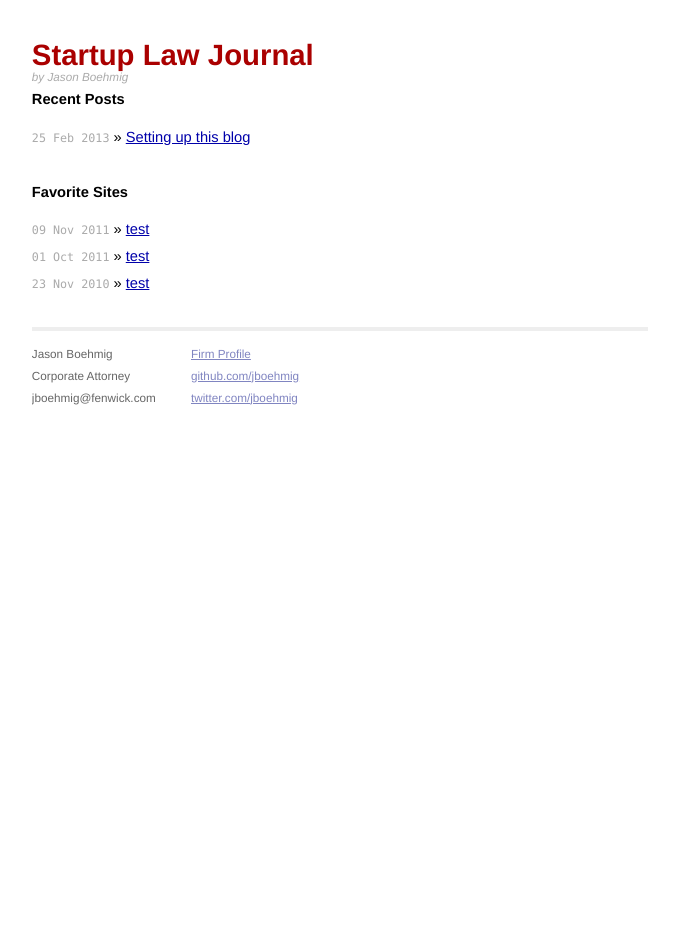
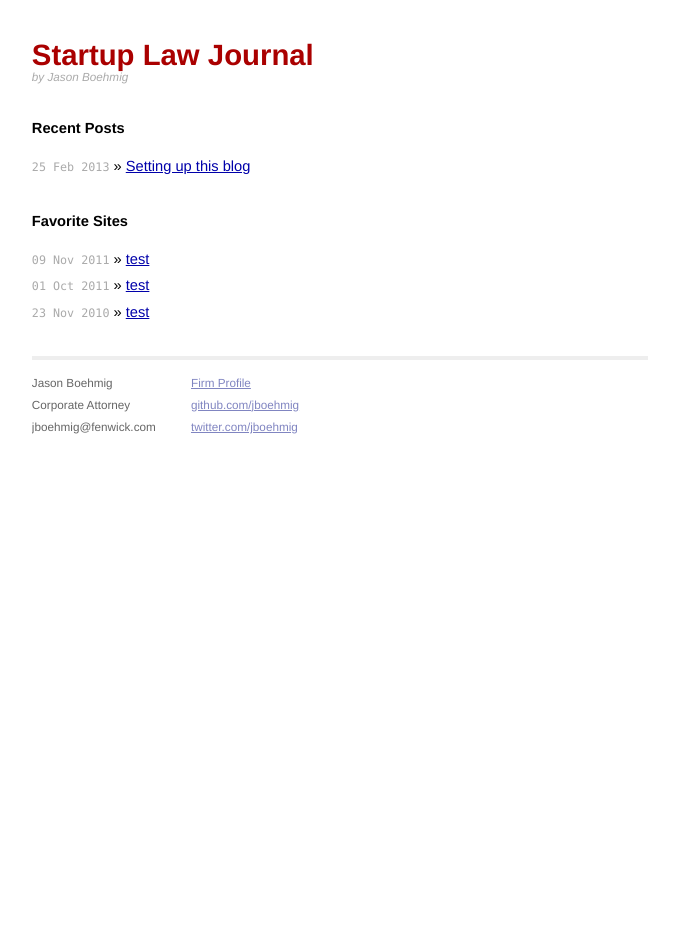
Before and after one commit to startuplawjournal/startuplawjournal.github.com, a Jekyll site: the page built from index.html, in a window 1280 px wide. Shown: the whole page, without its empty margins (300-979 px from the left). Built offline with Jekyll 4.4.1, drawn with Linux system fonts in a browser that asks for light colours; Markdown is read by kramdown in place of the engine named in the settings.

Commit message:
formatting

```diff
--- a/css/screen.css
+++ b/css/screen.css
@@ -90,7 +90,7 @@ ul.posts {
   color: #a00;
   font-size: 200%;
   font-weight: bold;
-  margin-bottom: 0em;
+  margin-bottom: 1em;
 }
 
   .site .title .author {
```
